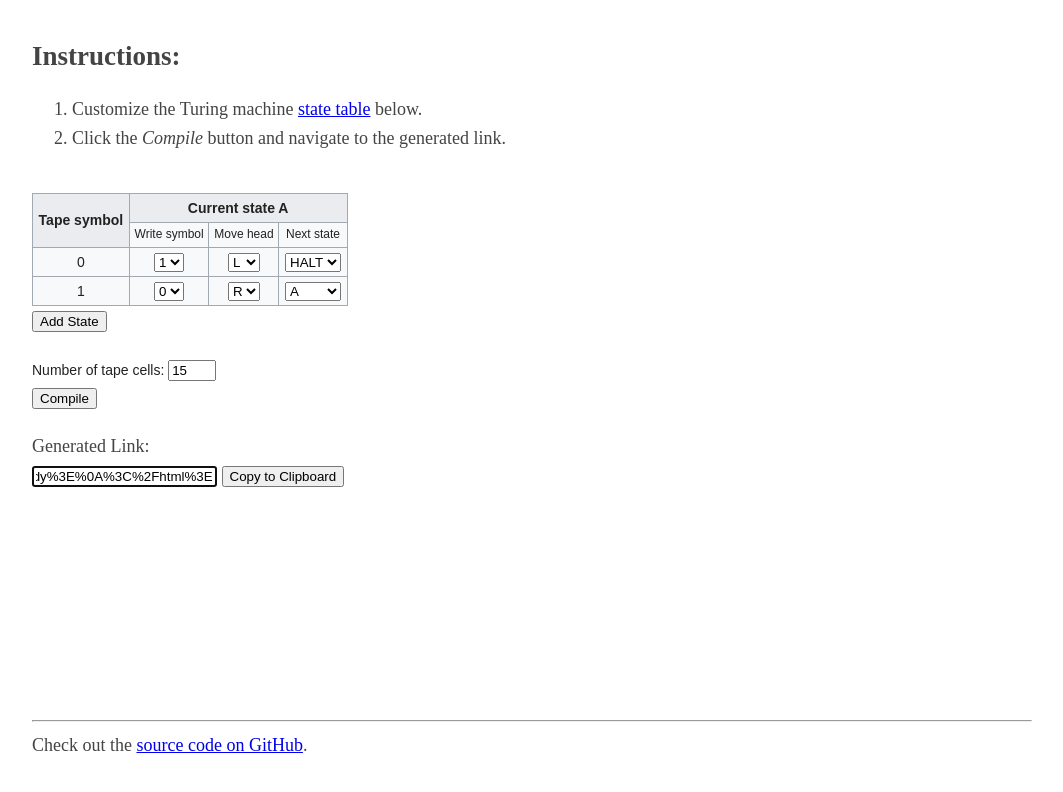
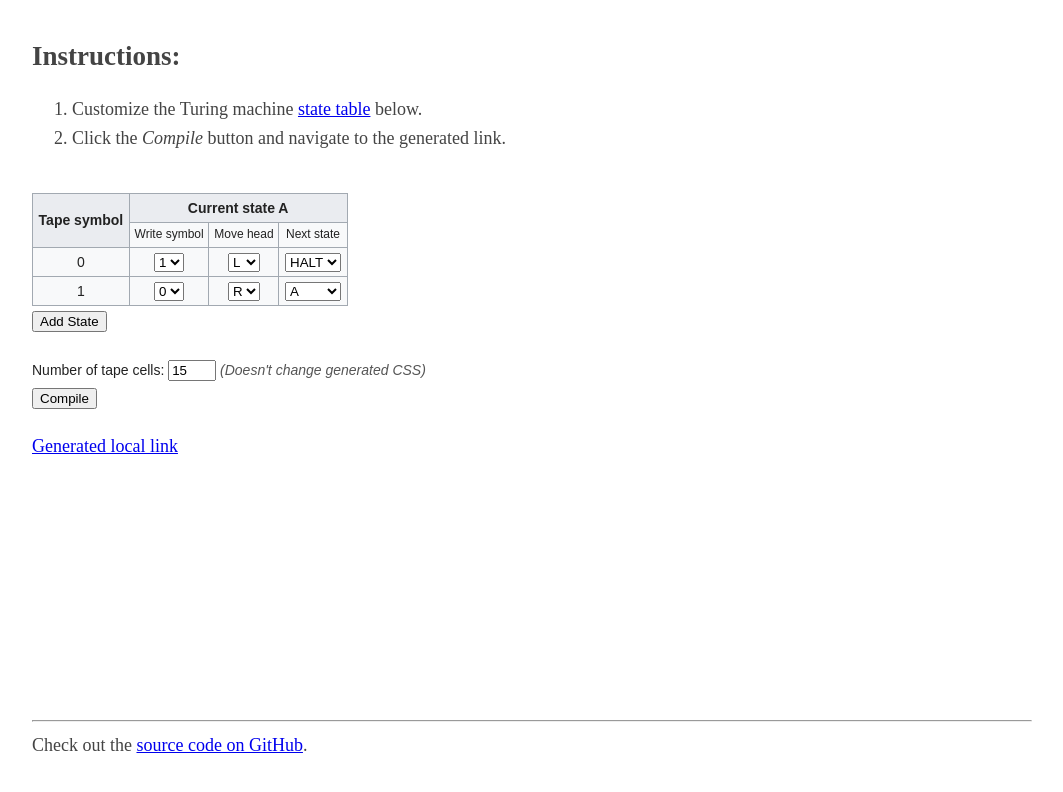
Before and after one commit to brandondong/css-turing-machine, a React (Vite) app: page / in a window 1280 px wide. Both pictures are taken after a click on the button "Compile". Shown: the top 792 px of the page, without its empty margins (108-1171 px from the left). Built offline with nearby package versions, Linux system fonts and the light colour scheme.

Commit message:
Use blob link instead of data url

```diff
--- a/src/ShareableLink.jsx
+++ /dev/null
@@ -1,19 +0,0 @@
-import { useState } from 'react';
-
-const hasClipboardAPI = navigator?.clipboard?.writeText;
-
-export default function ShareableLink({ url }) {
-  const [copied, setCopied] = useState(false);
-
-  const copyToClipboard = () => {
-    navigator.clipboard.writeText(url)
-      .then(() => setCopied(true))
-      .catch(e => console.error(e.message));
-  }
-  const copyButtonText = copied ? 'Copied!' : 'Copy to Clipboard';
-  return (
-    <>
-      <div>Generated Link:</div>
-      <input value={url} readOnly autoFocus /> {hasClipboardAPI && <button onClick={copyToClipboard}>{copyButtonText}</button>}
-    </>);
-}
--- a/src/TuringMachineForm.css
+++ b/src/TuringMachineForm.css
@@ -12,6 +12,10 @@
   width: 3em;
 }
 
+.tape-cell-info {
+  color: #555;
+}
+
 .top-spacing {
   margin-top: 20px;
 }
--- a/src/TuringMachineForm.jsx
+++ b/src/TuringMachineForm.jsx
@@ -1,7 +1,6 @@
 import { useState } from 'react';
 import './TuringMachineForm.css';
 import TuringMachineStateTable, { DEFAULT_CONFIG } from './TuringMachineStateTable.jsx'
-import ShareableLink from './ShareableLink.jsx';
 import toHTML from './CompiledMachinePageBody.jsx';
 
 const MIN_TAPE_CELLS = 1;
@@ -9,23 +8,26 @@ const MIN_TAPE_CELLS = 1;
 export default function TuringMachineForm() {
   const [numTapeCells, setNumTapeCells] = useState("15");
   const [statesConfig, setStatesConfig] = useState(DEFAULT_CONFIG);
-  const [generatedDataUrl, setGeneratedDataUrl] = useState(null);
+  const [generatedUrl, setGeneratedUrl] = useState(null);
 
   function updateStatesConfig(statesConfig) {
     setStatesConfig(statesConfig);
-    setGeneratedDataUrl(null);
+    setGeneratedUrl(null);
   }
 
   function updateNumTapeCells(value) {
     setNumTapeCells(value);
-    setGeneratedDataUrl(null);
+    setGeneratedUrl(null);
   }
 
   function compileMachine() {
     const parsedNumTapeCells = parseInputNum(numTapeCells);
     const generatedHtml = toHTML(statesConfig, parsedNumTapeCells);
+
+    const blob = new Blob([generatedHtml], { type: 'text/html' });
+    const blobUrl = URL.createObjectURL(blob);
     setNumTapeCells(parsedNumTapeCells.toString());
-    setGeneratedDataUrl(toDataURL(generatedHtml));
+    setGeneratedUrl(blobUrl);
   }
 
   return (
@@ -44,15 +46,12 @@ export default function TuringMachineForm() {
           value={numTapeCells}
           onChange={e => updateNumTapeCells(e.target.value)} />
         </label>
+        <i className="tape-cell-label tape-cell-info"> (Doesn't change generated CSS)</i>
       </div>
       <div><button onClick={compileMachine}>Compile</button></div>
-      {generatedDataUrl && <div className="top-spacing"><ShareableLink url={generatedDataUrl} /></div>}
+      {generatedUrl && <div className="top-spacing"><a href={generatedUrl} target="_blank" rel="noopener noreferrer">Generated local link</a></div>}
     </>
   );
-}
-
-function toDataURL(html) {
-  return `data:text/html;charset=utf-8,${encodeURIComponent(html)}`;
 }
 
 function parseInputNum(value) {
```
